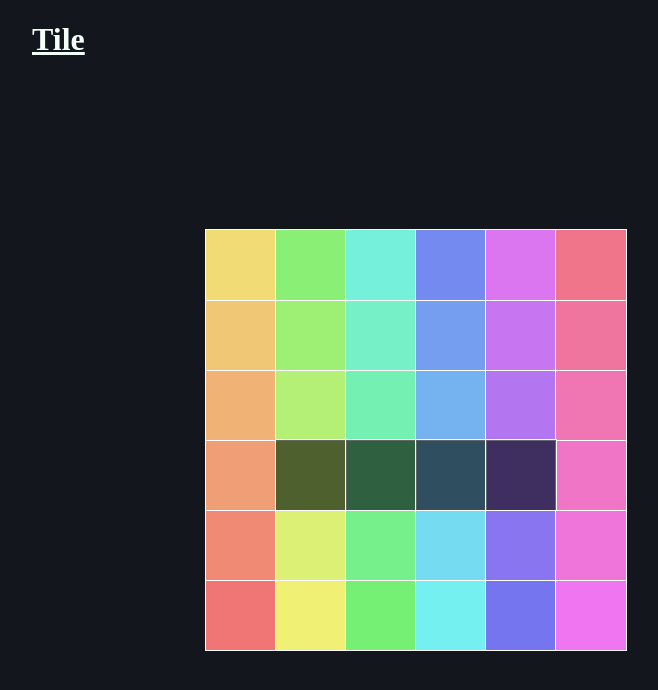
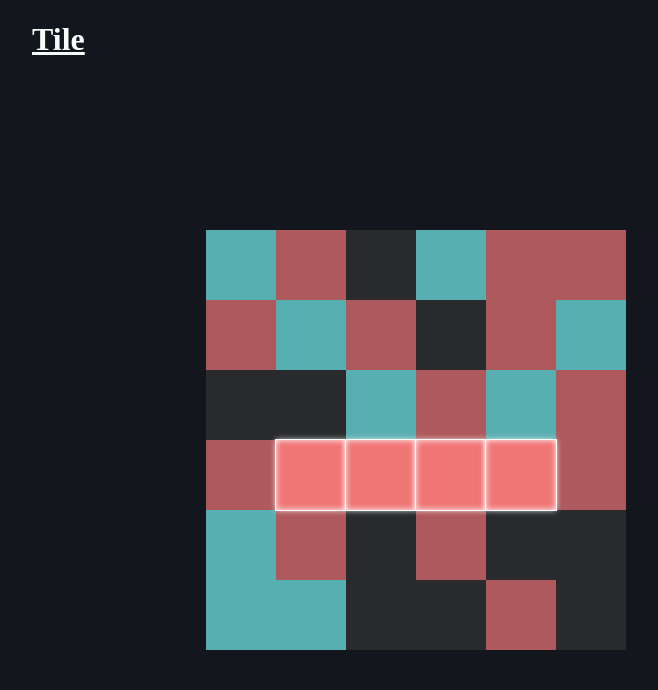
Before and after one commit to andrewthehan/splatris, a SvelteKit app: page / in a window 1280 px wide. Shown: the top 690 px of the page, without its empty margins (224-882 px from the left). Built offline with nearby package versions, Linux system fonts and the light colour scheme.

Commit message:
Add owners to tiles.

```diff
--- a/src/lib/components/Tiles.svelte
+++ b/src/lib/components/Tiles.svelte
@@ -6,10 +6,12 @@
   const {
     tiles,
     size,
+    opacity = 1,
     offset = Position.ORIGIN,
   }: {
     tiles: PositionMap<Tile>;
     size: number;
+    opacity?: number;
     offset?: Position;
   } = $props();
 </script>
@@ -24,7 +26,7 @@
         bottom: {actualPosition.y * size}px;
         width: {size}px;
         height: {size}px;
-        background-color: {tile.color};
+        background-color: {tile.owner?.color ?? 'hsl(0, 0%, 20%)'};
       "
     ></div>
   {/each}
@@ -44,6 +46,8 @@
     transition-duration: 0.05s;
     transition-timing-function: ease-in;
 
-    outline: 1px solid white;
+    opacity: var(--opacity);
+    outline: var(--outline);
+    box-shadow: var(--box-shadow);
   }
 </style>
--- a/src/lib/data/Block.ts
+++ b/src/lib/data/Block.ts
@@ -1,6 +1,10 @@
 import type { PositionMap } from '../math/PositionMap';
+import type { Player } from './Player';
 import type { Tile } from './Tile';
 
 export type Block = {
-  tiles: PositionMap<Tile>;
+  owner: Player;
+  tiles: PositionMap<BlockTile>;
 };
+
+export type BlockTile = {} & Tile;
--- /dev/null
+++ b/src/lib/data/Player.ts
@@ -0,0 +1,4 @@
+export type Player = {
+  name: string;
+  color: string;
+};
--- a/src/lib/data/Rotation.ts
+++ b/src/lib/data/Rotation.ts
@@ -1,8 +1,7 @@
-import type { Block } from './Block';
 import { BoundingBox } from '../math/BoundingBox';
 import { Position } from '../math/Position';
 import { PositionMap } from '../math/PositionMap';
-import type { Tile } from './Tile';
+import type { Block } from './Block';
 
 const KICKS = [
   Position.ORIGIN,
@@ -26,9 +25,9 @@ function performRotation<T>(
   const rotatedBlock = block.tiles.mapPositions((position) => rotateFn(position, pivot));
 
   for (const kick of KICKS) {
-    const kickedBlock: PositionMap<Tile> = rotatedBlock.mapPositions((p) => p.add(kick));
+    const kickedBlock = rotatedBlock.mapPositions((p) => p.add(kick));
     if (validPositions.hasAll(kickedBlock.positions().map((p) => p.add(offset)))) {
-      return { tiles: kickedBlock };
+      return { ...block, tiles: kickedBlock };
     }
   }
 
--- a/src/lib/data/Tile.ts
+++ b/src/lib/data/Tile.ts
@@ -1,4 +1,6 @@
+import type { Player } from './Player';
+
 export type Tile = {
   id: string;
-  color: string;
+  owner: Player | null;
 };
--- a/src/lib/math/PositionMap.ts
+++ b/src/lib/math/PositionMap.ts
@@ -3,17 +3,12 @@ import { Position } from './Position';
 export class PositionMap<T> {
   readonly objects: Map<string, T> = new Map();
 
-  constructor(
-    private serialize: (p: Position) => string = JSON.stringify,
-    private deserialize: (key: string) => Position = JSON.parse,
-  ) {}
-
   key(p: Position): string {
-    return this.serialize(p);
+    return Position.serialize(p);
   }
 
   positions(): Position[] {
-    return Array.from(this.objects.keys()).map(this.deserialize);
+    return Array.from(this.objects.keys()).map(Position.deserialize);
   }
 
   values(): T[] {
@@ -22,7 +17,7 @@ export class PositionMap<T> {
 
   entries(): [Position, T][] {
     return Array.from(this.objects.entries()).map(([key, value]) => {
-      return [this.deserialize(key), value];
+      return [Position.deserialize(key), value];
     });
   }
 
@@ -71,12 +66,8 @@ export class PositionMap<T> {
     return min.add(max).divide(2);
   }
 
-  new(): PositionMap<T> {
-    return new PositionMap<T>(this.serialize, this.deserialize);
-  }
-
   mapPositions(block: (p: Position) => Position): PositionMap<T> {
-    const map = this.new();
+    const map = new PositionMap<T>();
     this.entries().forEach(([p, obj]) => map.set(block(p), obj));
     return map;
   }
--- /dev/null
+++ b/src/lib/math/Random.ts
@@ -0,0 +1,49 @@
+export type RandomEvent<T> = {
+  probability: number;
+  result: T;
+};
+
+// adapted from https://developer.mozilla.org/en-US/docs/Web/JavaScript/Reference/Global_Objects/Math/random#getting_a_random_integer_between_two_values
+export function randomInt(min: number, max: number): number {
+  min = Math.ceil(min);
+  max = Math.floor(max);
+  return Math.floor(Math.random() * (max - min) + min); //The maximum is exclusive and the minimum is inclusive
+}
+
+export function rollChance(successChance: number): boolean {
+  return Math.random() < successChance;
+}
+
+export function rollEven<T>(results: T[]): T {
+  return results[randomInt(0, results.length)];
+}
+
+export function rollByParts<T>(events: { result: T; part: number }[]): T {
+  const totalParts = events.map((event) => event.part).reduce((a, b) => a + b, 0);
+
+  return roll(
+    events.map((event) => ({
+      result: event.result,
+      probability: event.part / totalParts,
+    })),
+  );
+}
+
+export function roll<T>(events: RandomEvent<T>[]): T {
+  const totalProbability = events.map((event) => event.probability).reduce((a, b) => a + b, 0);
+
+  if (Math.abs(totalProbability - 1) > 1e-5) {
+    throw new Error(`Sum of probability of events doesn't equal 1.0: ${totalProbability}`);
+  }
+
+  const chance = Math.random();
+  let probabilities = 0;
+  for (const event of events) {
+    probabilities += event.probability;
+    if (probabilities > chance) {
+      return event.result;
+    }
+  }
+
+  throw new Error('The function should have returned.');
+}
--- a/src/routes/+page.svelte
+++ b/src/routes/+page.svelte
@@ -1,33 +1,46 @@
 <script lang="ts">
   import CenterContainer from '$lib/components/CenterContainer.svelte';
   import Tiles from '$lib/components/Tiles.svelte';
-  import type { Block } from '$lib/data/Block';
-  import { Position } from '$lib/math/Position';
-  import { PositionMap } from '$lib/math/PositionMap';
+  import type { Block, BlockTile } from '$lib/data/Block';
+  import type { Player } from '$lib/data/Player';
   import { rotateClockwise, rotateCounterClockwise } from '$lib/data/Rotation';
   import { Tetrominoes, TetrominoShape } from '$lib/data/Tetrominoes';
   import type { Tile } from '$lib/data/Tile';
+  import { Position } from '$lib/math/Position';
+  import { PositionMap } from '$lib/math/PositionMap';
+  import { rollEven } from '$lib/math/Random';
   import { v4 as uuidv4 } from 'uuid';
-
-  const tiles = new PositionMap<Tile>(Position.serialize, Position.deserialize);
 
   const size = $state(70);
 
+  const tiles = $state(new PositionMap<Tile>());
+
+  const player: Player = $state({
+    name: 'Player',
+    color: 'hsl(0, 80%, 70%)',
+  });
+
+  const enemy: Player = $state({
+    name: 'Enemy',
+    color: 'hsl(180, 80%, 70%)',
+  });
+
   let block: Block = $state({
-    tiles: Tetrominoes[TetrominoShape.I].reduce(
-      (map, position, i) => {
-        map.set(position, { id: i.toString(), color: 'hsla(0, 0%, 0%, 60%)' });
-        return map;
-      },
-      new PositionMap<Tile>(Position.serialize, Position.deserialize),
-    ),
+    owner: player,
+    tiles: Tetrominoes[TetrominoShape.I].reduce((map, position, i) => {
+      map.set(position, {
+        id: i.toString(),
+        owner: player,
+      });
+      return map;
+    }, new PositionMap<BlockTile>()),
   });
 
   for (let x = 0; x < 6; x++) {
     for (let y = 0; y < 6; y++) {
       const tile = {
         id: uuidv4(),
-        color: `hsl(${(x * 6 + y) * 10}, 80%, 70%)`,
+        owner: rollEven([player, enemy, null]),
       };
       tiles.set(new Position(x, y), tile);
     }
@@ -35,7 +48,7 @@
 
   let offset = $state(tiles.center().floor());
 
-  function handleKeydown(event: KeyboardEvent) {
+  function controlBlock(event: KeyboardEvent) {
     switch (event.code) {
       case 'ArrowUp':
         if (tiles.hasAll(block.tiles.positions().map((p) => p.add(offset.up(1))))) {
@@ -67,19 +80,23 @@
         console.log(event.key);
     }
   }
+</script>
 
-  $effect(() => {
-    window.addEventListener('keydown', handleKeydown);
-    return () => window.removeEventListener('keydown', handleKeydown);
-  });
-</script>
+<svelte:body onkeydown={controlBlock} />
 
 <section class="container">
   <section class="grid">
     <CenterContainer positions={tiles.positions()} {size}>
       {#snippet children(centerOffset)}
-        <Tiles {tiles} {size} offset={centerOffset} />
-        <Tiles tiles={block.tiles} {size} offset={centerOffset.add(offset)} />
+        <Tiles {tiles} {size} offset={centerOffset} --opacity={0.7} />
+        <Tiles
+          tiles={block.tiles}
+          {size}
+          offset={centerOffset.add(offset)}
+          --opacity={1}
+          --outline="1px solid white"
+          --box-shadow="0 0 6px 0 white, 0 0 6px 0 white inset"
+        />
       {/snippet}
     </CenterContainer>
   </section>
```
